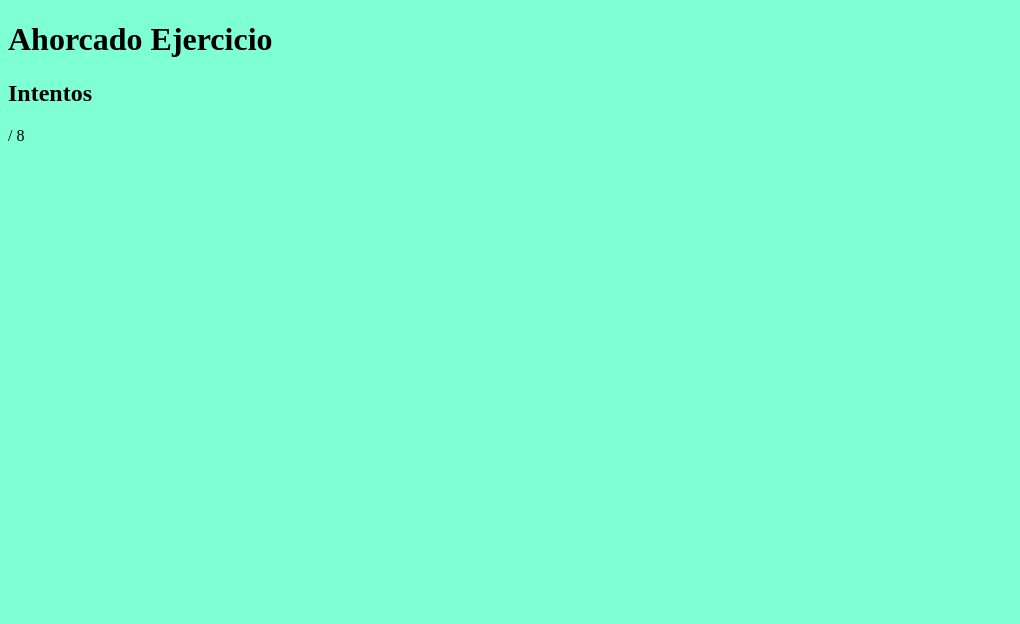
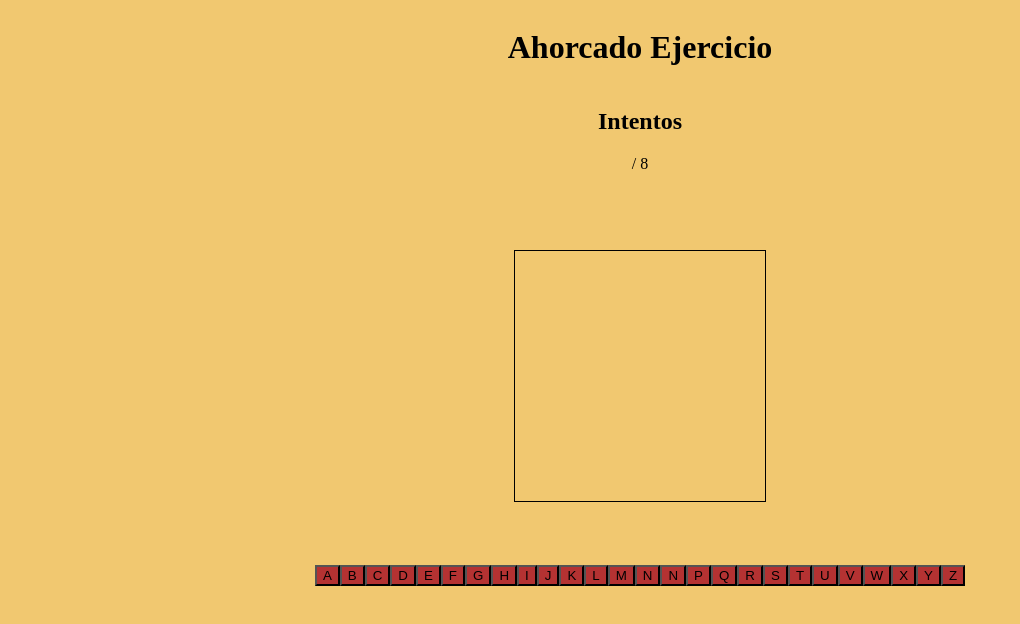
Before and after one commit to egonzalez-2019065/Ahorcado, a plain HTML site: page index.html in a window 1280 px wide. Shown: the whole page, without its empty margins (0-1020 px from the left). Drawn offline with Linux system fonts and the light colour scheme.

Commit message:
Cuarto Push

```diff
--- a/estilos.css
+++ b/estilos.css
@@ -1,11 +1,36 @@
 body {
-   background-color: aquamarine;
+   background-color: rgb(241, 200, 112);
 }
 
-.titulos {
-
+.titulo {
+    display: flex;
+    justify-content: center;
 }
 
+.subtitulo {
+    display: flex;
+    justify-content: center;
+}
+.intentos {
+    display: flex;
+    justify-content: center;
+}
 p{
     color: black;
 }
+.miCanva{
+    display: block;
+    border: 1px solid #000000;
+    margin: 5% auto;
+ }
+
+ .abecedario{
+    align-items: center;
+    justify-content: center;
+    display: flex;
+
+ }
+
+ .abecedario button{
+    background-color: #b43232;
+ }
--- a/index.html
+++ b/index.html
@@ -8,20 +8,50 @@
     <title>Ahorcado</title>
 </head>
 <body>
-    <div class="titulos">
+    <div class="titulo">
         <h1>Ahorcado Ejercicio</h1>
+    </div>
+
+    <div class="subtitulo">
         <h2>Intentos</h2>
     </div>
 
-    <div>
+    <div class="intentos">
         <p id="fallidos"><p id="intentosFallidos"></p> / 8</p>
     </div>
-    <canvas>
+
+    <canvas id="canva" width="250" height="250" class="miCanva">
 
     </canvas>
+
     <div id="palabra"></div>
-    <div id="abecedario">
-
+    <div class="abecedario">
+        <button id="A">A</button>
+        <button id="B">B</button>
+        <button id="C">C</button>
+        <button id="D">D</button>
+        <button id="E">E</button>
+        <button id="F">F</button>
+        <button id="G">G</button>
+        <button id="H">H</button>
+        <button id="I">I</button>
+        <button id="J">J</button>
+        <button id="K">K</button>
+        <button id="L">L</button>
+        <button id="M">M</button>
+        <button id="N">N</button>
+        <button id="O">N</button>
+        <button id="P">P</button>
+        <button id="Q">Q</button>
+        <button id="R">R</button>
+        <button id="S">S</button>
+        <button id="T">T</button>
+        <button id="U">U</button>
+        <button id="V">V</button>
+        <button id="W">W</button>
+        <button id="X">X</button>
+        <button id="Y">Y</button>
+        <button id="Z">Z</button>
     </div>
 
 </body>
```
